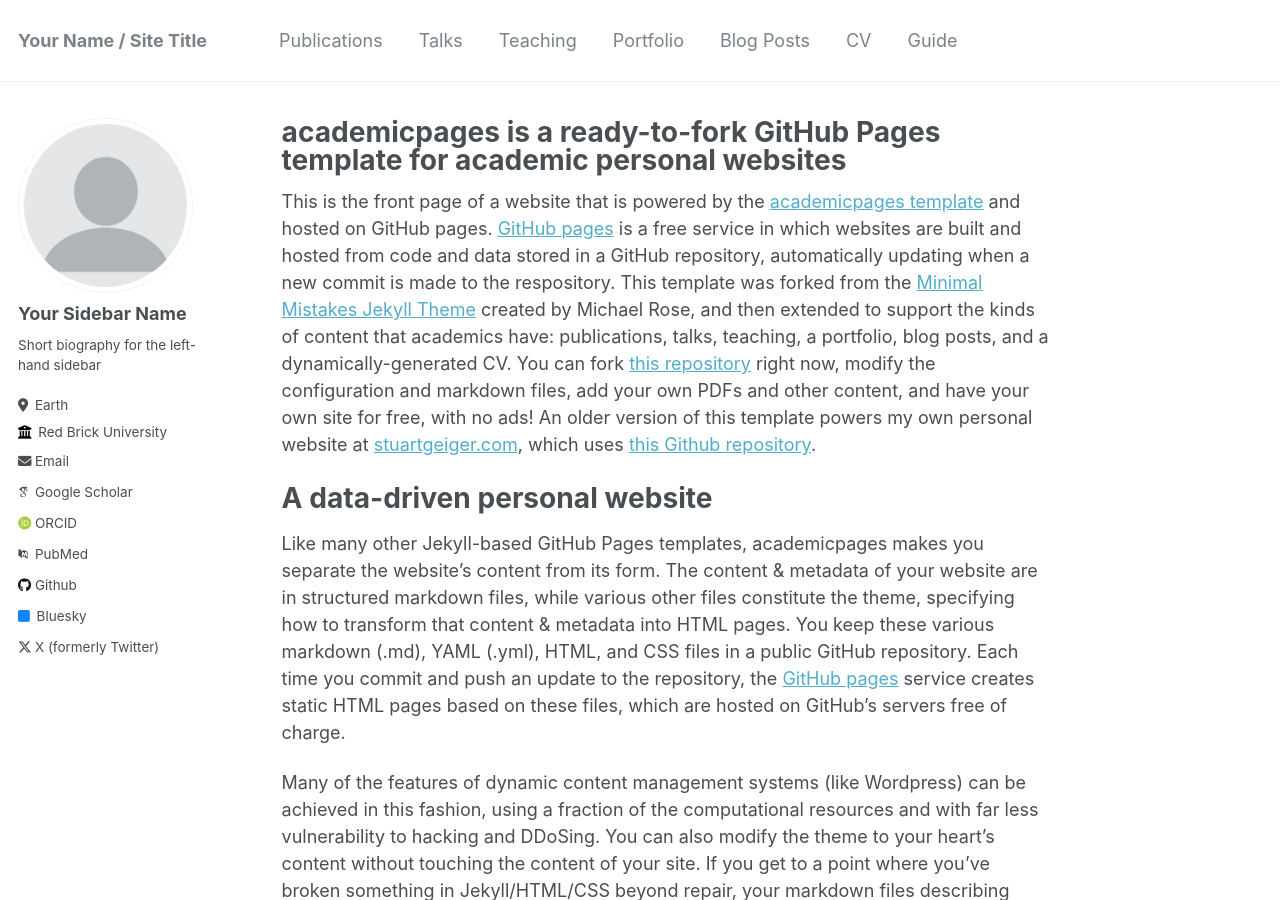
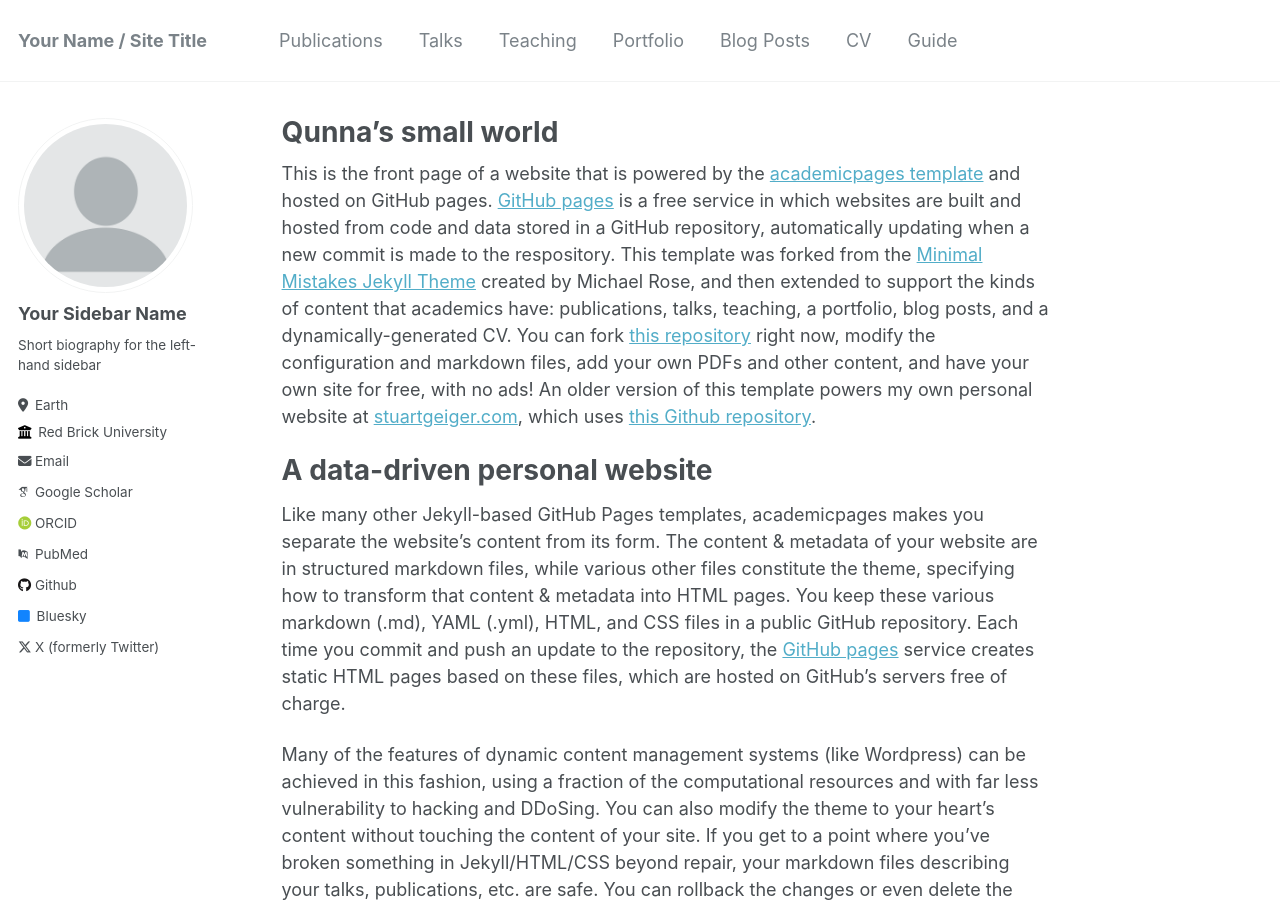
Before and after one commit to Qunna/Q, a Jekyll site: the page built from _pages/about.md, in a window 1280 px wide and 900 px high. Built offline with Jekyll 4.4.1, drawn with Linux system fonts in a browser that asks for light colours; some web fonts are replaced.

Commit message:
Update about.md

```diff
--- a/_pages/about.md
+++ b/_pages/about.md
@@ -1,6 +1,6 @@
 ---
 permalink: /
-title: "academicpages is a ready-to-fork GitHub Pages template for academic personal websites"
+title: "Qunna's small world"
 author_profile: true
 redirect_from:
   - /about/
```
